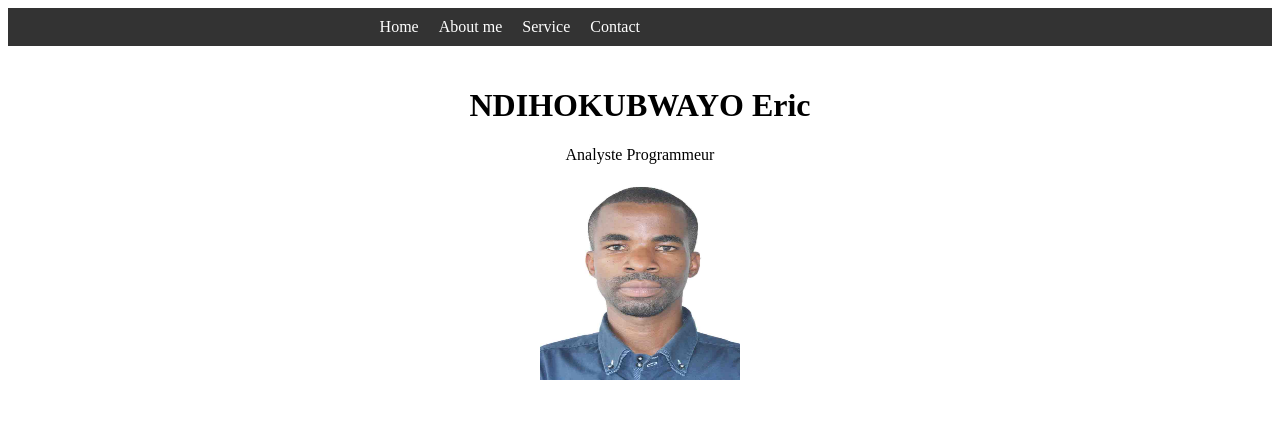
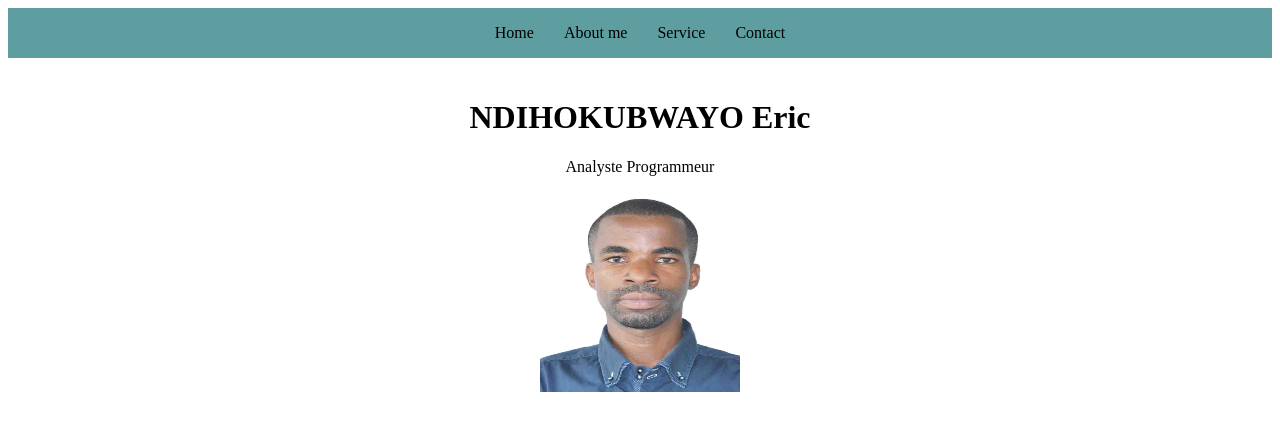
Before and after one commit to CodeLearner2024/ManePlan, a Next.js app: page / in a window 1280 px wide. Shown: the top 430 px of the page. Built offline with nearby package versions, Linux system fonts and the light colour scheme.

Commit message:
navigation bar

```diff
--- a/src/app/globals.css
+++ b/src/app/globals.css
@@ -3,36 +3,32 @@
   text-align: center;
 
 }
+.headerStyle {
+  display: flex;
+  justify-content: center; /* Centrer horizontalement */
+  align-items: center;    /* Centrer verticalement */
+  height: 50px;          /* Hauteur de l'en-tête (modifiez si nécessaire) */
+  background-color: #f4f4f4; /* Couleur d'arrière-plan (optionnel) */
+  background-color: cadetblue;
+}
 
-.headerStyle{
+.navStyle {
   display: flex;
-  background-color: #333;
-  color: #fff;
-  padding: 10px 20px;
-  text-align: right;
-  justify-content: space-between;
-  align-items:center;
+}
 
-}
-.navListStyle{
-  list-style-type: none;
+.navListStyle {
+  display: flex;
+  list-style: none;       /* Retirer les puces de la liste */
   padding: 0;
-  display: flex;
   margin: 0;
 }
-.navStyle{
-  display: flex;
-  justify-content: flex-end;
-  width: 50%;
-  list-style-type: none;
 
+.navItemStyle {
+  margin: 0 15px;         /* Espacement entre les éléments */
 }
-.navItemStyle{
-  margin-left: 20px;
-  color:#fff;
-  list-style: none;
+
+.linkStyle {
+  text-decoration: none;  /* Retirer le soulignement des liens */
+  color: #000;            /* Couleur des liens (modifiable) */
+  font-size: 16px;
 }
-.linkStyle{
-  text-decoration: none;
-  color: #fff;
-}
```
Also changed, not shown: src/components/Acceuil.tsx (added, +11 -0 lines).
